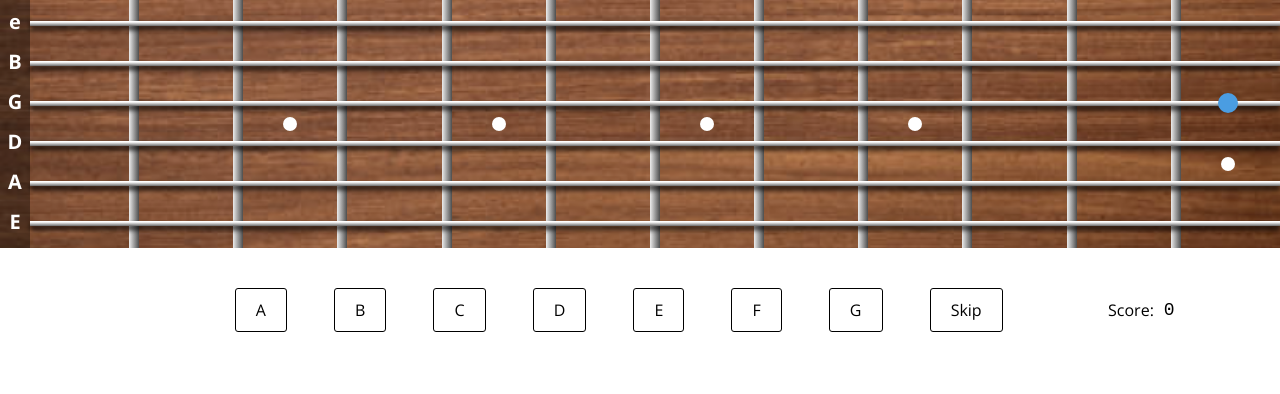
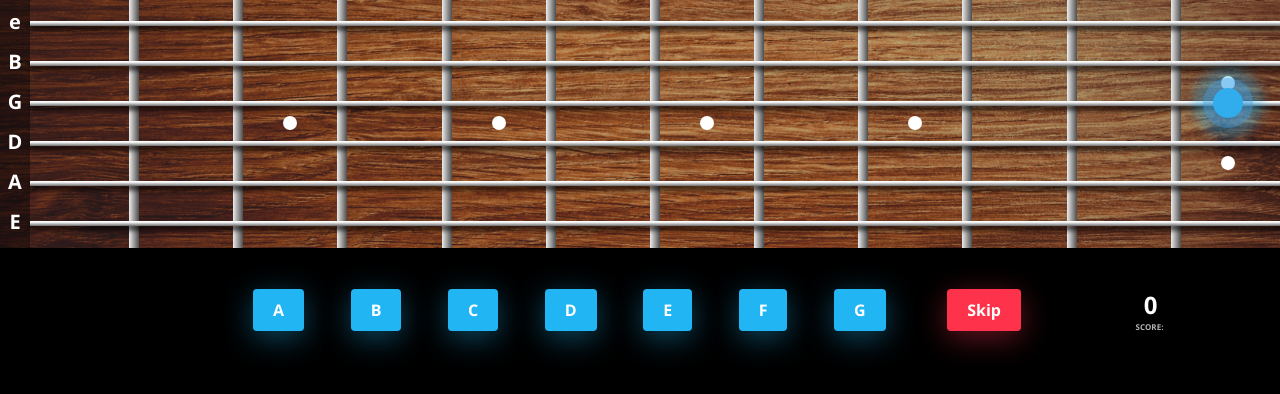
Before and after one commit to areknow/fretboard-quiz, a React (Create React App) app: page / in a window 1280 px wide. Shown: the top 394 px of the page. Built offline with nearby package versions, Linux system fonts and the light colour scheme.

Commit message:
updated design and optimized component

```diff
--- a/src/board/board.scss
+++ b/src/board/board.scss
@@ -5,10 +5,13 @@
   justify-content: center;
   height: 100vh;
   i {
-    font-size: 80px;
+    font-size: 64px;
+    color: #21b5f4;
   }
   p {
-    font-size: 20px;
+    font-weight: bold;
+    font-size: 48px;
+    line-height: 65px;
   }
 }
 
@@ -16,11 +19,12 @@
   text-align: center;
   display: flex;
   padding: 0 0 0 30px;
-  background-image: url(./background.png);
+  background-image: url(./background.jpg);
   background-position: center;
   background-repeat: no-repeat;
   background-size: cover;
   position: relative;
+  overflow: hidden;
   &:before {
     content: "";
     position: absolute;
@@ -32,51 +36,55 @@
   table {
     width: 100%;
     border-collapse: collapse;
-
     tbody {
       tr {
         position: relative;
-        &:before {
-          content: "";
-          height: 5px;
-          width: 100%;
-          background: white;
-          position: absolute;
-          left: 0;
-          bottom: -2px;
-          background: linear-gradient(0deg, #6b6b6b 0%, #ffffff 80%);
-          box-shadow: 0px 4px 5px rgba(0, 0, 0, 0.78);
-          z-index: 2;
-        }
         td {
           padding: 20px;
           position: relative;
-          &.marker:after {
+          .marker:after {
             background: white;
             content: "";
             position: absolute;
-            top: -27px;
+            top: 12px;
             left: 0;
             right: 0;
             margin: auto;
             border-radius: 14px;
             width: 14px;
             height: 14px;
-            z-index: 3;
+            z-index: 2;
           }
-          &.active:after {
-            background: rgb(74, 157, 226);
+          .active {
+            &:before {
+              background: #21b5f4;
               content: "";
               position: absolute;
-            top: -11px;
+              top: -16px;
               left: 0;
               right: 0;
               margin: auto;
-            border-radius: 20px;
-            width: 20px;
-            height: 20px;
+              border-radius: 30px;
+              width: 30px;
+              height: 30px;
+              z-index: 3;
+              box-shadow: 0px 0px 11px 20px rgba(33, 181, 244, 0.34);
+            }
+            &:after {
+              background: rgba(74, 158, 226, 0.411);
+              content: "";
+              position: absolute;
+              top: -26px;
+              left: 0;
+              right: 0;
+              margin: auto;
+              border-radius: 50px;
+              width: 50px;
+              height: 50px;
               z-index: 3;
             }
+          }
+          // grooves
           &:before {
             content: "";
             width: 10px;
@@ -91,6 +99,19 @@
           &:first-child:before {
             width: 0;
           }
+          // strings
+          &:first-child:after {
+            content: "";
+            height: 5px;
+            width: 100vw;
+            background: white;
+            position: absolute;
+            left: 0;
+            bottom: -2px;
+            z-index: 1;
+            background: linear-gradient(0deg, #6b6b6b 0%, #ffffff 80%);
+            box-shadow: 0px 4px 5px rgba(0, 0, 0, 0.78);
+          }
         }
         &.hidden {
           &:before {
@@ -101,6 +122,11 @@
           }
           &:first-child:before {
             height: 5px;
+          }
+        }
+        &:last-child {
+          td:first-child:after {
+            height: 0;
           }
         }
       }
@@ -140,10 +166,10 @@
     }
     i {
       &.green {
-        color: green;
+        color: #00b35d;
       }
       &.red {
-        color: red;
+        color: #ff324b;
       }
     }
   }
@@ -156,20 +182,41 @@
     button {
       all: unset;
       cursor: pointer;
-      border: 1px solid black;
       border-radius: 3px;
       padding: 10px 20px;
+      background: #21b5f4;
+      box-shadow: 0px 7px 30px rgba(33, 181, 244, 0.4);
+      border-radius: 4px;
+      font-weight: 700;
+      &.skip {
+        background: #ff324b;
+        box-shadow: 0px 7px 30px rgba(255, 50, 75, 0.4);
+        margin-left: 15px;
+      }
     }
   }
   .score {
     flex-grow: 1;
     display: flex;
+
     align-items: center;
     justify-content: center;
+    > div {
+      display: flex;
+      flex-direction: column;
+      align-items: center;
       span {
-      font-family: monospace;
-      font-size: 18px;
-      margin-left: 10px;
+        font-weight: bold;
+        font-size: 24px;
+        line-height: 33px;
+      }
+      div {
+        width: 30px;
+        font-weight: bold;
+        font-size: 8px;
+        line-height: 11px;
+        opacity: 0.7;
+      }
     }
   }
 }
--- a/src/board/board.tsx
+++ b/src/board/board.tsx
@@ -1,18 +1,26 @@
 import cx from "classnames";
 import { useCallback, useEffect, useState } from "react";
 import "./board.scss";
+import { BUTTONS } from "./constants";
 import { Note } from "./types";
 import { generateBoardWithActiveNote, resetBoard } from "./utils";
 
 const Board = () => {
   const [board, setBoard] = useState(resetBoard());
   const [activeNote, setActiveNote] = useState<Note>({ string: "", note: "" });
-  console.log(activeNote);
   const [score, setScore] = useState(0);
   const [showGood, setShowGood] = useState(false);
   const [showBad, setShowBad] = useState(false);
 
-  const checkNote = (note: string) => {
+  const randomize = useCallback(() => {
+    const boardWithNote = generateBoardWithActiveNote();
+    console.log(boardWithNote.activeNote);
+    setBoard(boardWithNote.board);
+    setActiveNote(boardWithNote.activeNote);
+  }, []);
+
+  const checkNote = useCallback(
+    (note: string) => {
       if (activeNote.note === note) {
         setShowGood(true);
         setShowBad(false);
@@ -23,20 +31,16 @@ const Board = () => {
         setShowGood(false);
         setScore(0);
       }
-  };
+    },
+    [activeNote.note, randomize, score]
+  );
 
-  const skip = () => {
+  const skip = useCallback(() => {
     randomize();
     setShowBad(false);
     setShowGood(false);
     setScore(0);
-  };
-
-  const randomize = useCallback(() => {
-    const boardWithNote = generateBoardWithActiveNote();
-    setBoard(boardWithNote.board);
-    setActiveNote(boardWithNote.activeNote);
-  }, []);
+  }, [randomize]);
 
   useEffect(() => {
     randomize();
@@ -47,8 +51,11 @@ const Board = () => {
       <div className="portrait">
         <div className="rotation-message">
           <div>
+            <p>
+              Rotate <br />
+              the phone
+            </p>
             <i className="material-icons">screen_rotation</i>
-            <p>Rotate to landscape</p>
           </div>
         </div>
       </div>
@@ -59,13 +66,10 @@ const Board = () => {
               {board.map((string, key) => (
                 <tr key={key} className={cx([string.hidden && "hidden"])}>
                   {string.notes.map((note, key) => (
-                    <td
-                      key={key}
-                      className={cx([
-                        note.active && "active",
-                        note.marker && "marker",
-                      ])}
-                    >
+                    <td key={key}>
+                      {note.active && <div className="active" />}
+                      {note.marker && <div className="marker" />}
+                      <div className="string" />
                       {key === 0 && (
                         <div className="fret-label">{string.label}</div>
                       )}
@@ -76,26 +80,28 @@ const Board = () => {
             </tbody>
           </table>
         </div>
+
         <div className="info">
           <div className={cx(["icon", (showGood || showBad) && "visible"])}>
             <i className={cx(["material-icons", showGood ? "green" : "red"])}>
               {showGood ? "thumb_up" : "thumb_down"}
             </i>
           </div>
-
           <div className="buttons">
-            <button onClick={() => checkNote("A")}>A</button>
-            <button onClick={() => checkNote("B")}>B</button>
-            <button onClick={() => checkNote("C")}>C</button>
-            <button onClick={() => checkNote("D")}>D</button>
-            <button onClick={() => checkNote("E")}>E</button>
-            <button onClick={() => checkNote("F")}>F</button>
-            <button onClick={() => checkNote("G")}>G</button>
-            <button onClick={() => skip()}>Skip</button>
+            {BUTTONS.map((button, key) => (
+              <button key={key} onClick={() => checkNote(button)}>
+                {button}
+              </button>
+            ))}
+            <button className="skip" onClick={() => skip()}>
+              Skip
+            </button>
           </div>
-
           <div className="score">
-            Score: <span>{score}</span>
+            <div>
+              <span>{score}</span>
+              <div>SCORE:</div>
+            </div>
           </div>
         </div>
       </div>
--- a/src/board/constants.ts
+++ b/src/board/constants.ts
@@ -1,3 +1,5 @@
+export const BUTTONS = ["A", "B", "C", "D", "E", "F", "G"];
+
 export const BOARD = [
   {
     hidden: true,
@@ -48,7 +50,7 @@ export const BOARD = [
       { active: false, value: null, marker: null },
       { active: false, value: "A", marker: null },
       { active: false, value: null, marker: null },
-      { active: false, value: "B", marker: null },
+      { active: false, value: "B", marker: true },
     ],
   },
   {
@@ -56,16 +58,16 @@ export const BOARD = [
     notes: [
       { active: false, value: null, marker: null },
       { active: false, value: "A", marker: null },
+      { active: false, value: null, marker: true },
+      { active: false, value: "B", marker: null },
+      { active: false, value: "C", marker: true },
       { active: false, value: null, marker: null },
-      { active: false, value: "B", marker: null },
-      { active: false, value: "C", marker: null },
+      { active: false, value: "D", marker: true },
       { active: false, value: null, marker: null },
-      { active: false, value: "D", marker: null },
-      { active: false, value: null, marker: null },
-      { active: false, value: "E", marker: null },
+      { active: false, value: "E", marker: true },
       { active: false, value: "F", marker: null },
       { active: false, value: null, marker: null },
-      { active: false, value: "G", marker: true },
+      { active: false, value: "G", marker: null },
     ],
   },
   {
@@ -73,16 +75,16 @@ export const BOARD = [
     notes: [
       { active: false, value: null, marker: null },
       { active: false, value: "E", marker: null },
-      { active: false, value: "F", marker: true },
+      { active: false, value: "F", marker: null },
       { active: false, value: null, marker: null },
-      { active: false, value: "G", marker: true },
+      { active: false, value: "G", marker: null },
       { active: false, value: null, marker: null },
-      { active: false, value: "A", marker: true },
+      { active: false, value: "A", marker: null },
       { active: false, value: null, marker: null },
-      { active: false, value: "B", marker: true },
+      { active: false, value: "B", marker: null },
       { active: false, value: "C", marker: null },
       { active: false, value: null, marker: null },
-      { active: false, value: "D", marker: null },
+      { active: false, value: "D", marker: true },
     ],
   },
   {
@@ -99,7 +101,7 @@ export const BOARD = [
       { active: false, value: null, marker: null },
       { active: false, value: "G", marker: null },
       { active: false, value: null, marker: null },
-      { active: false, value: "A", marker: true },
+      { active: false, value: "A", marker: null },
     ],
   },
   {
--- a/src/index.css
+++ b/src/index.css
@@ -6,6 +6,8 @@ body {
   font-family: 'Open Sans', sans-serif;
   -webkit-font-smoothing: antialiased;
   -moz-osx-font-smoothing: grayscale;
+  background-color: #000;
+  color: #fff;
 }
 
 code {
```
Also changed, not shown: src/board/background.jpg (added). Lines whose indentation alone changed are shown as unchanged.
